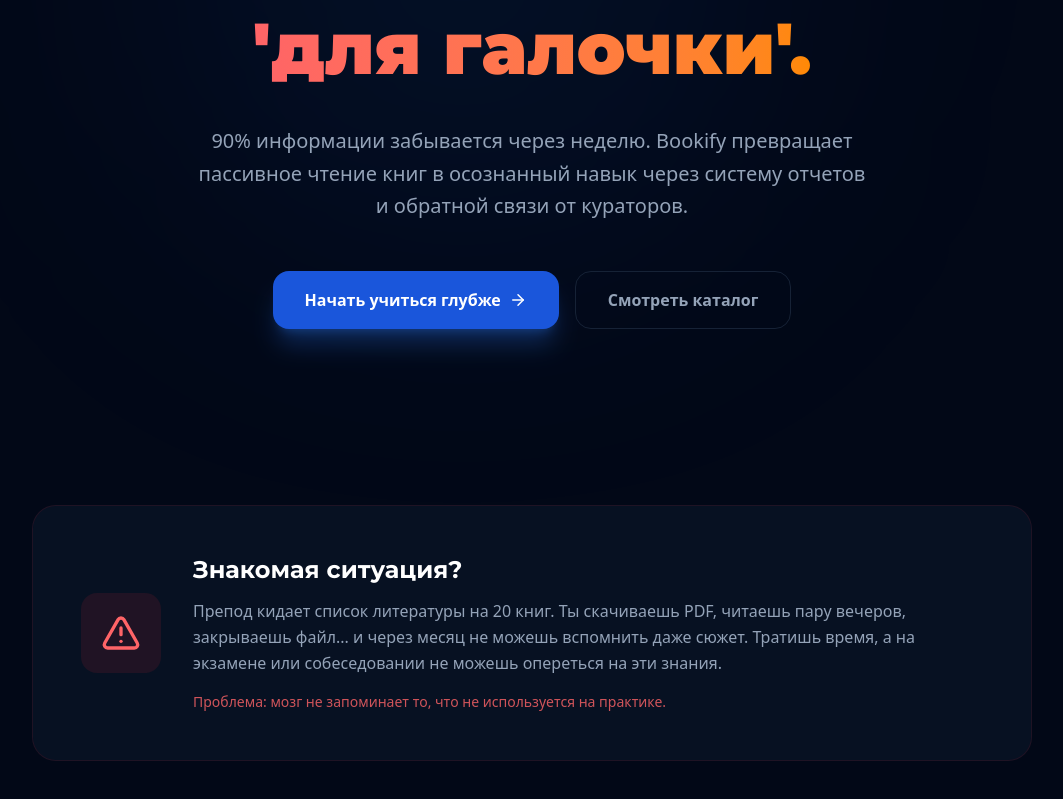
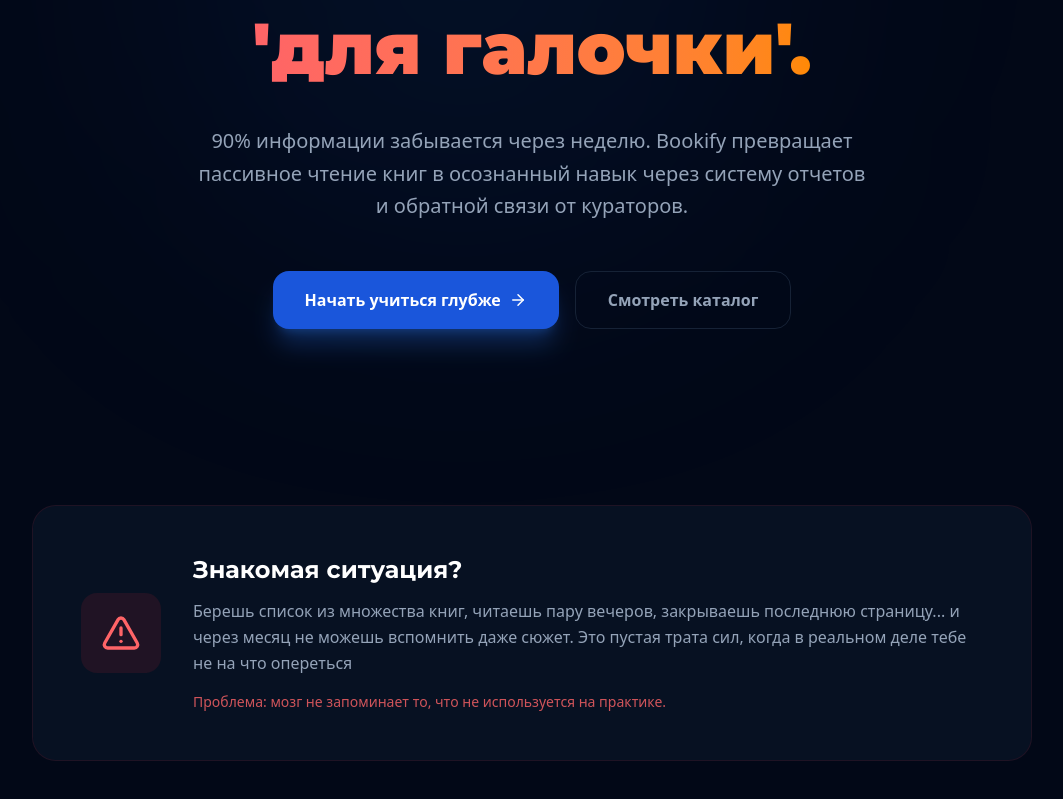
Before and after one commit to Magzhan2010/Bookify, a Next.js app: page / in a window 1280 px wide. Shown: the part 301-1100 px from the top of the page, without its empty margins (108-1171 px from the left). Built offline with nearby package versions, Linux system fonts and the light colour scheme.

Commit message:
Change text of landing page

```diff
--- a/app/page.js
+++ b/app/page.js
@@ -109,7 +109,7 @@
             <div>
               <h3 className="text-2xl font-bold mb-3 text-white">Знакомая ситуация?</h3>
               <p className="text-[#94a3b8] leading-relaxed mb-4">
-                Препод кидает список литературы на 20 книг. Ты скачиваешь PDF, читаешь пару вечеров, закрываешь файл... и через месяц не можешь вспомнить даже сюжет. Тратишь время, а на экзамене или собеседовании не можешь опереться на эти знания.
+                Берешь список из множества книг, читаешь пару вечеров, закрываешь последнюю страницу... и через месяц не можешь вспомнить даже сюжет. Это пустая трата сил, когда в реальном деле тебе не на что опереться
               </p>
               <p className="text-red-400/80 font-medium text-sm">
                 Проблема: мозг не запоминает то, что не используется на практике.
```
